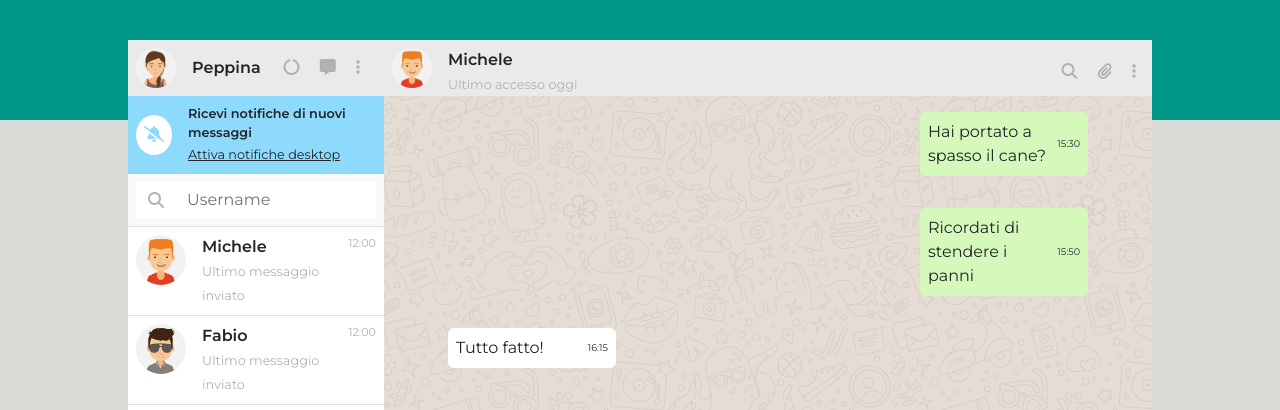
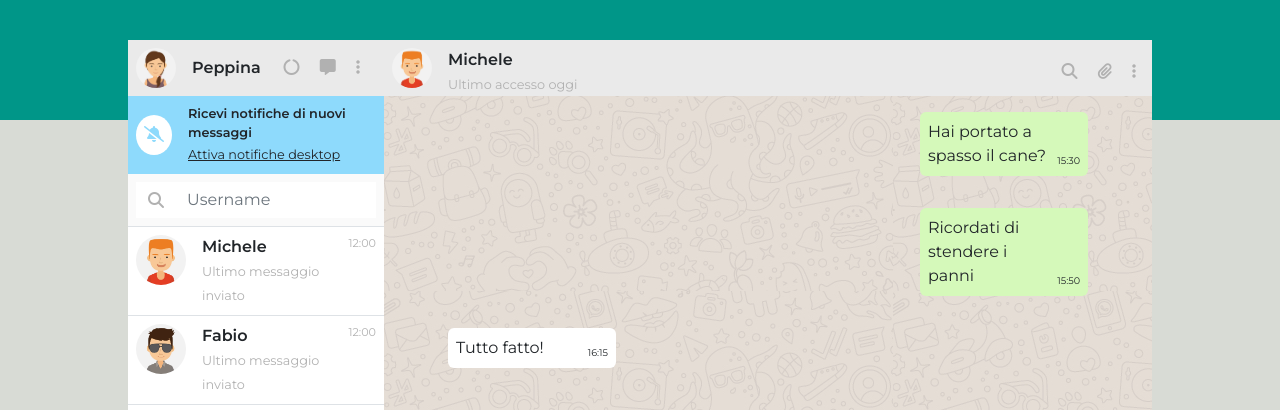
Before and after one commit to yurididomenico/vue-boolzapp, a plain HTML site: page index.html in a window 1280 px wide. Shown: the top 410 px of the page. Drawn offline with nearby package versions, Linux system fonts and the light colour scheme.

Commit message:
HTML: Fix posizione orario messaggi

```diff
--- a/index.html
+++ b/index.html
@@ -126,7 +126,9 @@
             <div id="areaMessaggi"  class="d-flex flex-column px-5">
               <div v-for="(elem, index) in contacts[utente].messages" :class="(elem.status == 'sent') ? 'personal-bg-lightgreen align-self-end' : 'bg-white' " class="messaggioChat w-25 p-2 m-3 rounded d-flex justify-content-between align-items-center">
                 {{elem.message}}
-                <span class="personal-fs-06">{{`${formatoOra(dataOra(elem.date)[1])[0]}:${formatoOra(dataOra(elem.date)[1])[1]}`}}</span>
+                <span class="d-flex align-self-end">
+                  <span class="personal-fs-06 ">{{`${formatoOra(dataOra(elem.date)[1])[0]}:${formatoOra(dataOra(elem.date)[1])[1]}`}}</span>
+                </span>
                 <i class="fa-solid fa-chevron-down personal-text-grey d-none"></i>
               </div>
             </div>
```
